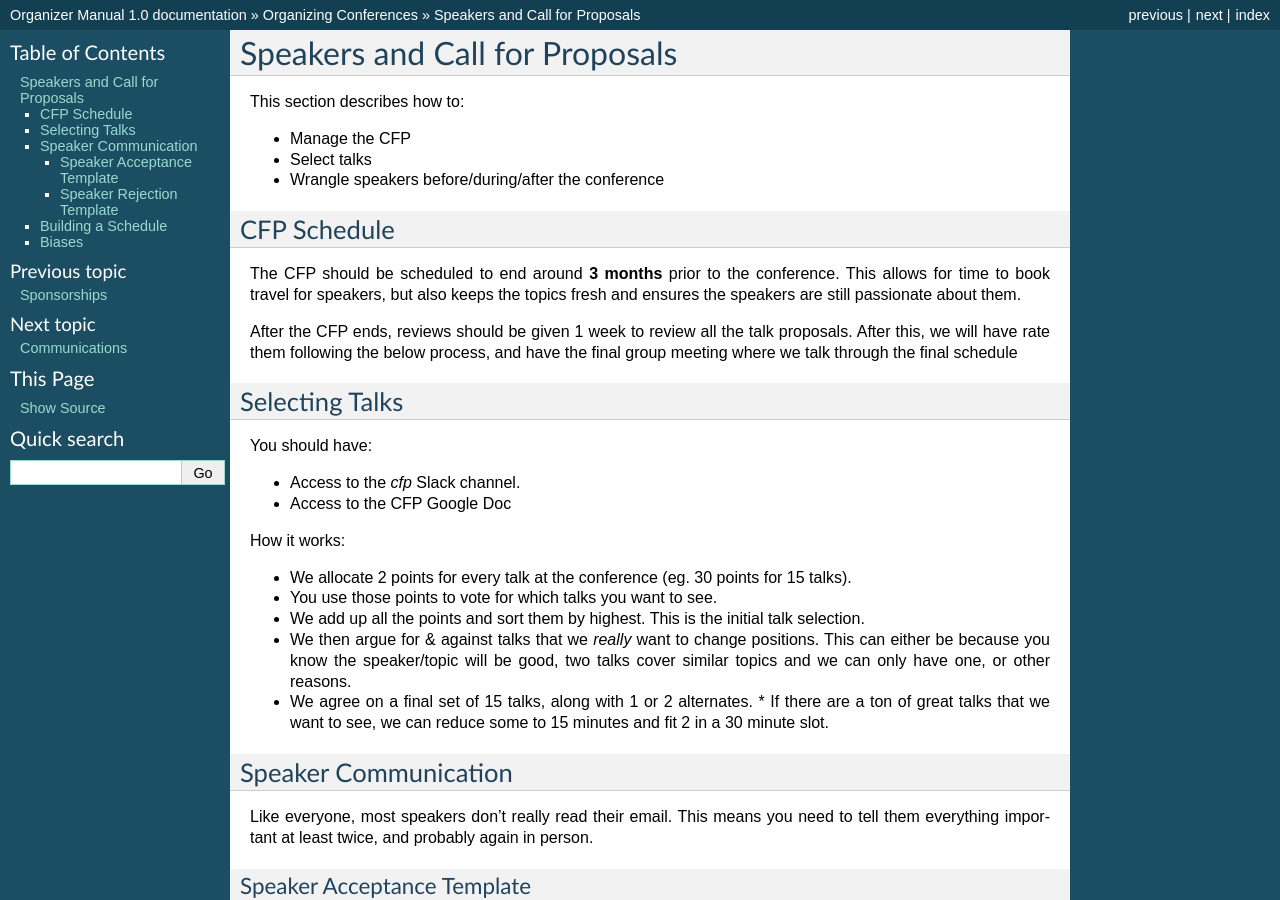
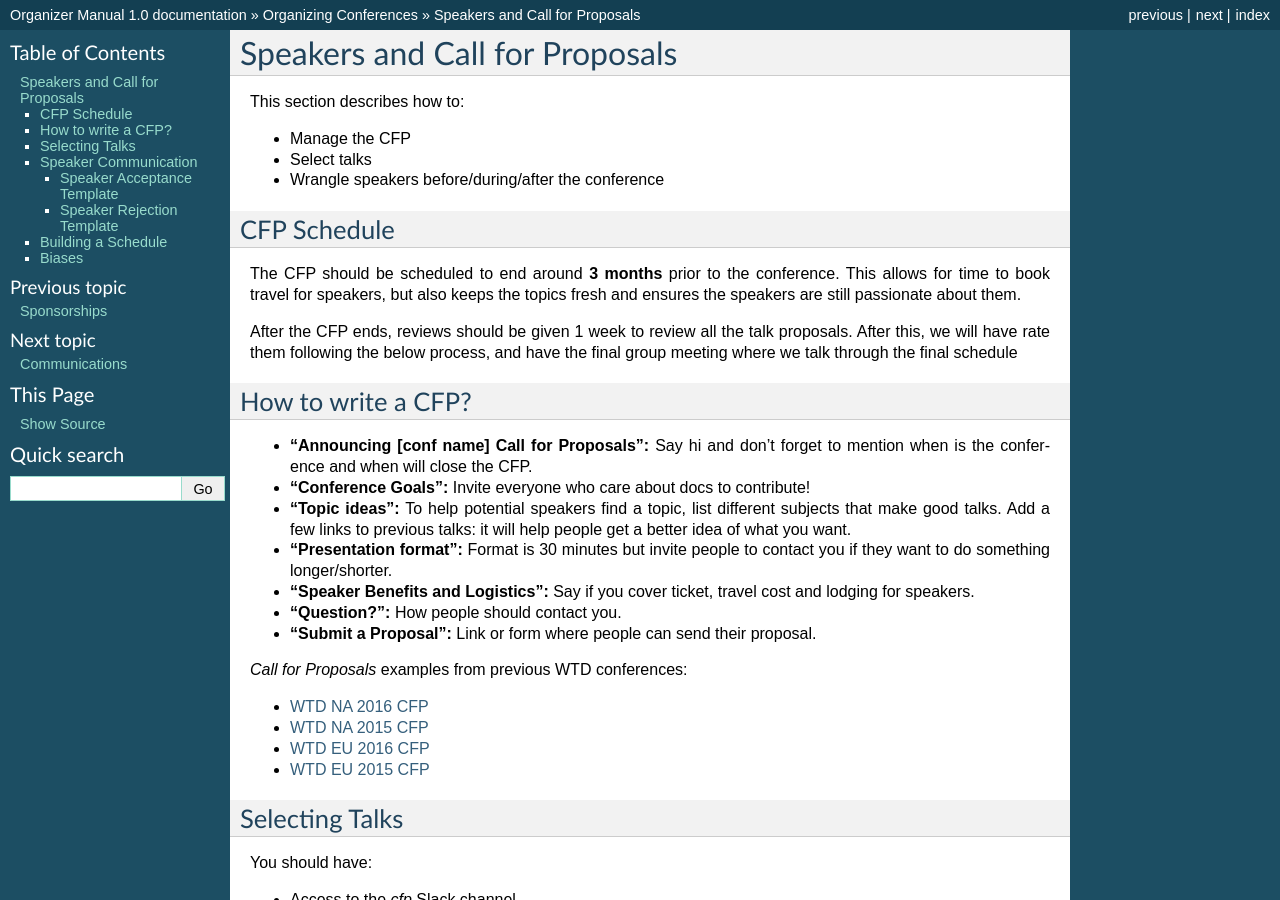
Before and after one commit to writethedocs/organizer-manual, a Sphinx documentation site: the page built from source/confs/conf-cfp.rst, in a window 1280 px wide and 900 px high. Built offline with Sphinx 7.4.7, drawn with Linux system fonts in a browser that asks for light colours.

Commit message:
How to make a CFP section

```diff
--- a/source/confs/conf-cfp.rst
+++ b/source/confs/conf-cfp.rst
@@ -20,6 +20,24 @@ After the CFP ends,
 reviews should be given 1 week to review all the talk proposals.
 After this, we will have rate them following the below process,
 and have the final group meeting where we talk through the final schedule
+
+How to write a CFP?
+-------------------
+
+* **"Announcing [conf name] Call for Proposals":** Say hi and don't forget to mention when is the conference and when will close the CFP.
+* **"Conference Goals":** Invite everyone who care about docs to contribute!
+* **"Topic ideas":** To help potential speakers find a topic, list different subjects that make good talks. Add a few links to previous talks: it will help people get a better idea of what you want.
+* **"Presentation format":** Format is 30 minutes but invite people to contact you if they want to do something longer/shorter.
+* **"Speaker Benefits and Logistics":** Say if you cover ticket, travel cost and lodging for speakers.
+* **"Question?":** How people should contact you.
+* **"Submit a Proposal":** Link or form where people can send their proposal.
+
+`Call for Proposals` examples from previous WTD conferences:
+
+* `WTD NA 2016 CFP <https://github.com/writethedocs/www/blob/master/docs/conf/na/2016/cfp.rst>`_
+* `WTD NA 2015 CFP <https://github.com/writethedocs/www/blob/master/docs/conf/na/2015/cfp.md>`_
+* `WTD EU 2016 CFP <https://github.com/writethedocs/www/blob/master/docs/conf/eu/2016/cfp.rst>`_
+* `WTD EU 2015 CFP <https://github.com/writethedocs/www/blob/master/docs/conf/eu/2015/cfp.md>`_
 
 Selecting Talks
 ---------------
```
